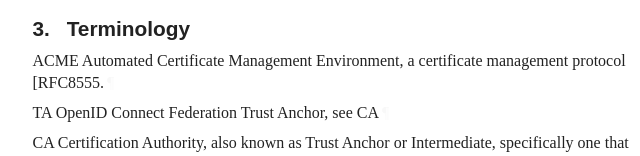
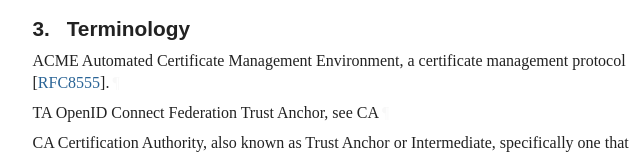
Before and after one commit to peppelinux/draft-demarco-acme-openid-federation, a plain HTML site: page draft-demarco-acme-openid-federation.html in a window 1280 px wide. Shown: the part 1877-2033 px from the top of the page, 92-732 px from the left. Drawn offline with Linux system fonts and the light colour scheme; a web font is replaced by a local one.

Commit message:
Script updating gh-pages from 88a3ac5. [ci skip]

```diff
--- a/draft-demarco-acme-openid-federation.html
+++ b/draft-demarco-acme-openid-federation.html
@@ -1228,7 +1228,7 @@ svg :is([fill="white"], [fill^="#fff"]) {
       <h2 id="name-terminology">
 <a href="#section-3" class="section-number selfRef">3. </a><a href="#name-terminology" class="section-name selfRef">Terminology</a>
       </h2>
-<p id="section-3-1">ACME    Automated Certificate Management Environment, a certificate management protocol [RFC8555.<a href="#section-3-1" class="pilcrow">¶</a></p>
+<p id="section-3-1">ACME    Automated Certificate Management Environment, a certificate management protocol <span>[<a href="#RFC8555" class="cite xref">RFC8555</a>]</span>.<a href="#section-3-1" class="pilcrow">¶</a></p>
 <p id="section-3-2">TA      OpenID Connect Federation Trust Anchor, see CA<a href="#section-3-2" class="pilcrow">¶</a></p>
 <p id="section-3-3">CA      Certification Authority, also known as Trust Anchor or Intermediate, specifically one that implements the ACME protocol though an ACME server.<a href="#section-3-3" class="pilcrow">¶</a></p>
 <p id="section-3-4">CSR     Certificate Signing Request, specifically a PKCS#10 <span>[<a href="#RFC2986" class="cite xref">RFC2986</a>]</span> as supported by ACME.<a href="#section-3-4" class="pilcrow">¶</a></p>
```
Also changed, not shown: draft-demarco-acme-openid-federation.txt.
